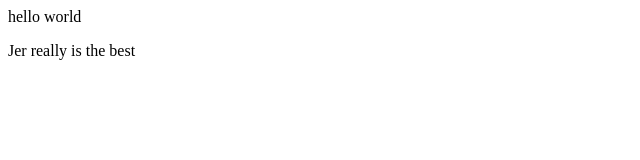
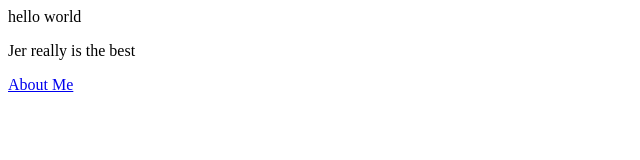
Before and after one commit to JeremiahHoman/jeremiahhoman, a plain HTML site: page index.htm in a window 1280 px wide. Shown: the full height of the page, 0-640 px from the left. Drawn offline with Linux system fonts and the light colour scheme.

Commit message:
added an about page.

```diff
--- a/index.htm
+++ b/index.htm
@@ -3,5 +3,8 @@
 	<body>
 		<p>hello world</p>
 		<p>Jer really is the best</p>
+		<p>
+			<a href="about.htm">About Me</a>
+		</p>
 	</body>
-	</HTML>
+</HTML>
```
Also changed, not shown: about.htm (added, +9 -0 lines).
